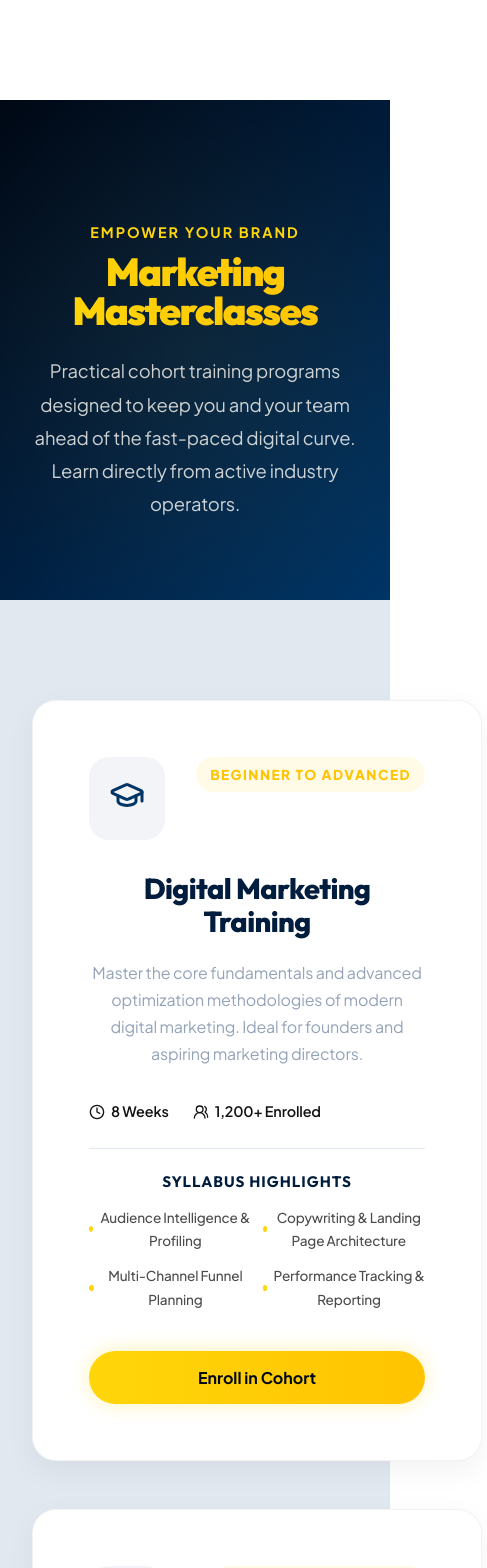
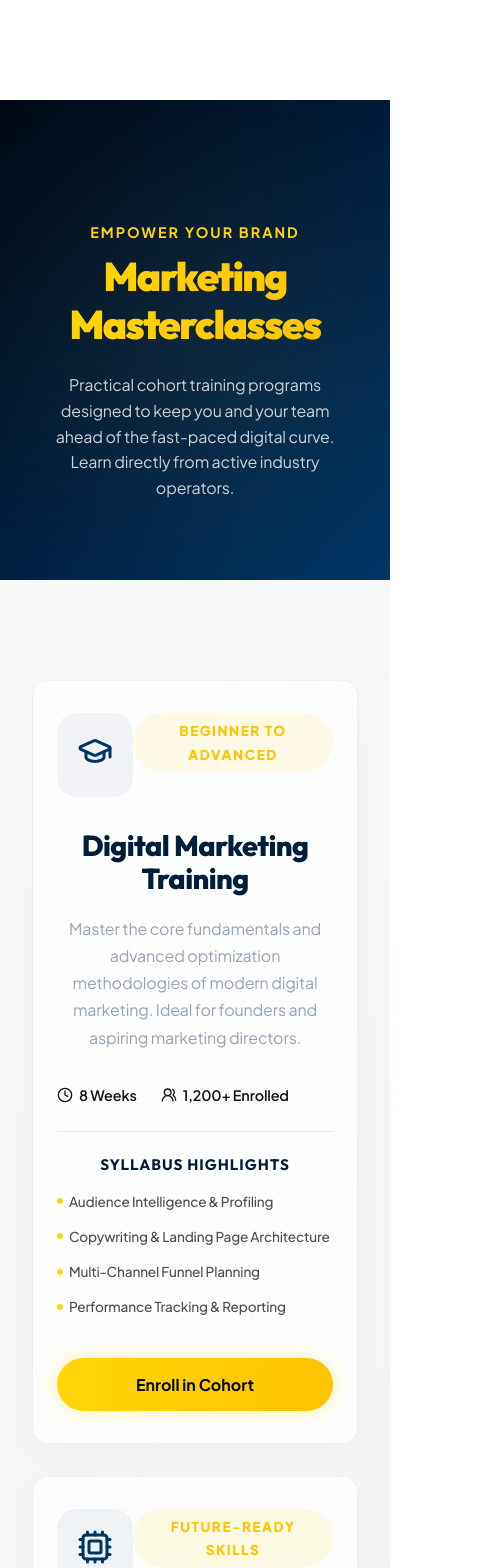
Before and after one commit to AbhyudayaShrestha/AdVibes, a Next.js app: page /courses in a window 390 px wide. Shown: the top 1568 px of the page, 487 px wide, since content can reach past the window. Built offline with nearby package versions, Linux system fonts and the light colour scheme.

Commit message:
feat: premium responsive design upgrade for about, services, courses, case-studies, and blog pages

```diff
--- a/src/app/courses/page.tsx
+++ b/src/app/courses/page.tsx
@@ -70,11 +70,11 @@ export default function CoursesPage() {
       </section>
 
       {/* Grid of Courses */}
-      <section className="all-courses-section" style={{ background: '#e2e8f0', padding: '100px 0' }}>
+      <section className="all-courses-section premium-gradient-bg" style={{ padding: '100px 0' }}>
         <div className="container">
-          <div className="courses-grid-layout" style={{ display: 'grid', gridTemplateColumns: 'repeat(auto-fill, minmax(450px, 1fr))', gap: '3rem' }}>
+          <div className="responsive-two-col">
             {courses.map((course, index) => (
-              <div key={index} className="training-card card" style={{ padding: '3.5rem', background: 'white', display: 'flex', flexDirection: 'column', justifyContent: 'space-between', borderRadius: '24px', border: '1px solid rgba(0, 0, 0, 0.05)', boxShadow: '0 10px 30px rgba(0,0,0,0.05)' }}>
+              <div key={index} className="training-card card glass-card card-glow-hover responsive-card" style={{ display: 'flex', flexDirection: 'column', justifyContent: 'space-between', borderRadius: '24px' }}>
                 <div>
                   <div style={{ display: 'flex', justifyContent: 'space-between', alignItems: 'flex-start', marginBottom: '2rem' }}>
                     <div style={{ color: 'var(--secondary)', background: 'rgba(0, 53, 102, 0.05)', padding: '1.25rem', borderRadius: '20px' }}>
@@ -101,7 +101,7 @@ export default function CoursesPage() {
                   {/* Syllabus / Syllabus highlights */}
                   <div style={{ marginBottom: '2.5rem' }}>
                     <h4 style={{ fontSize: '0.95rem', fontWeight: 700, color: 'var(--secondary-dark)', marginBottom: '1rem', textTransform: 'uppercase', letterSpacing: '1px' }}>Syllabus Highlights</h4>
-                    <ul style={{ display: 'grid', gridTemplateColumns: '1fr 1fr', gap: '0.75rem' }}>
+                    <ul className="syllabus-grid">
                       {course.syllabus.map((topic, i) => (
                         <li key={i} style={{ display: 'flex', alignItems: 'center', gap: '6px', fontSize: '0.85rem', color: 'rgba(0,0,0,0.7)', fontWeight: 500 }}>
                           <span style={{ width: '6px', height: '6px', background: 'var(--primary)', borderRadius: '50%' }}></span> {topic}
@@ -129,7 +129,7 @@ export default function CoursesPage() {
             <p>Our educational program combines theory with direct practical execution to ensure long-term retention.</p>
           </div>
 
-          <div style={{ display: 'grid', gridTemplateColumns: 'repeat(3, 1fr)', gap: '3rem', textAlign: 'center' }}>
+          <div className="responsive-three-col" style={{ textAlign: 'center' }}>
             <div>
               <div style={{ fontSize: '3rem', fontWeight: 900, color: 'var(--primary)', marginBottom: '1rem' }}>92%</div>
               <h4 style={{ fontSize: '1.2rem', color: 'var(--secondary-dark)', marginBottom: '0.5rem', fontWeight: 700 }}>Completion Rate</h4>
--- a/src/app/globals.css
+++ b/src/app/globals.css
@@ -1464,3 +1464,129 @@ h1, h2, h3, h4 {
     gap: 1.5rem !important;
   }
 }
+
+/* ==========================================
+   Premium Design & Responsive Layout Utilities
+   ========================================== */
+
+/* Premium Styling Utilities */
+.premium-gradient-bg {
+  background: linear-gradient(135deg, #f8fafc 0%, #f1f5f9 50%, #e2e8f0 100%) !important;
+  position: relative;
+}
+
+.premium-gradient-bg::before {
+  content: '';
+  position: absolute;
+  top: 0;
+  left: 0;
+  right: 0;
+  bottom: 0;
+  background: radial-gradient(circle at 10% 20%, rgba(255, 214, 10, 0.03) 0%, transparent 40%),
+              radial-gradient(circle at 90% 80%, rgba(0, 53, 102, 0.03) 0%, transparent 50%);
+  pointer-events: none;
+}
+
+.glass-card {
+  background: rgba(255, 255, 255, 0.8) !important;
+  backdrop-filter: blur(12px);
+  border: 1px solid rgba(0, 53, 102, 0.06) !important;
+  box-shadow: 0 8px 32px rgba(0, 53, 102, 0.03) !important;
+  transition: var(--transition) !important;
+}
+
+.card-glow-hover {
+  transition: all 0.4s cubic-bezier(0.16, 1, 0.3, 1) !important;
+  border: 1px solid rgba(0, 53, 102, 0.06) !important;
+}
+
+.card-glow-hover:hover {
+  transform: translateY(-8px) scale(1.01);
+  border-color: var(--primary) !important;
+  box-shadow: 0 20px 40px rgba(0, 53, 102, 0.08), 0 0 15px rgba(255, 214, 10, 0.15) !important;
+}
+
+/* Responsive Grids & Layouts */
+.responsive-two-col {
+  display: grid;
+  grid-template-columns: repeat(2, 1fr);
+  gap: 3rem;
+}
+
+.responsive-three-col {
+  display: grid;
+  grid-template-columns: repeat(3, 1fr);
+  gap: 2.5rem;
+}
+
+.responsive-card {
+  padding: 3.5rem 2.5rem;
+  border-radius: 24px;
+}
+
+.responsive-form-row {
+  display: grid;
+  grid-template-columns: repeat(2, 1fr);
+  gap: 2rem;
+}
+
+.case-study-grid {
+  display: grid;
+  grid-template-columns: 1fr 2.5fr;
+  gap: 3rem;
+}
+
+@media (max-width: 992px) {
+  .case-study-grid {
+    grid-template-columns: 1fr !important;
+    gap: 2rem !important;
+  }
+}
+
+
+/* Responsive Media Queries (Mobile Specific, <= 768px) */
+@media (max-width: 768px) {
+  .responsive-two-col {
+    grid-template-columns: 1fr !important;
+    gap: 2rem !important;
+  }
+
+  .responsive-three-col {
+    grid-template-columns: 1fr !important;
+    gap: 1.5rem !important;
+  }
+
+  .responsive-card {
+    padding: 2rem 1.5rem !important;
+    border-radius: 16px !important;
+  }
+
+  .responsive-form-row {
+    grid-template-columns: 1fr !important;
+    gap: 1.5rem !important;
+  }
+
+  /* Target and scale down large title displays inside heroes for mobile */
+  .inner-hero h1 {
+    font-size: 2.5rem !important;
+    line-height: 1.2 !important;
+  }
+
+  .inner-hero p {
+    font-size: 1rem !important;
+    line-height: 1.6 !important;
+    padding: 0 1rem;
+  }
+}
+
+.syllabus-grid {
+  display: grid;
+  grid-template-columns: 1fr 1fr;
+  gap: 0.75rem;
+}
+
+@media (max-width: 576px) {
+  .syllabus-grid {
+    grid-template-columns: 1fr !important;
+  }
+}
```
Also changed, not shown: src/app/about/page.tsx (+5 -5 lines), src/app/blog/page.tsx (+4 -4 lines), src/app/case-studies/page.tsx (+5 -5 lines), src/app/services/page.tsx (+4 -4 lines).
